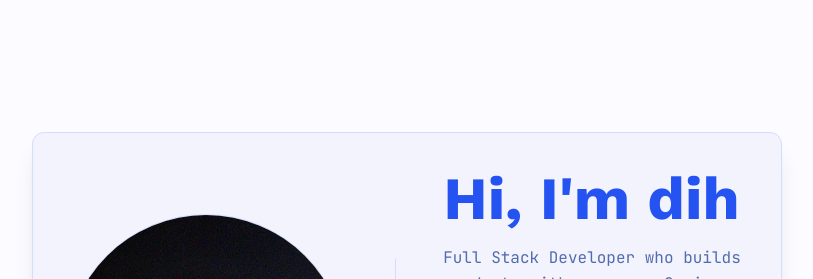
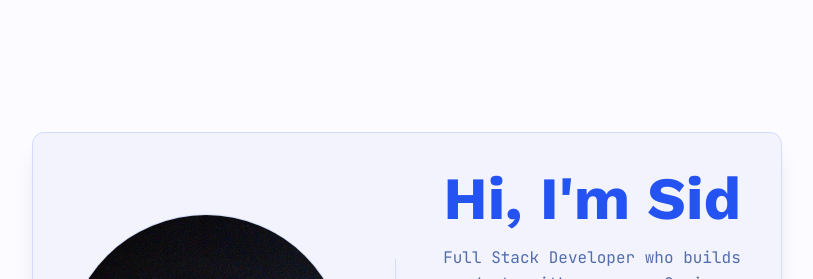
Before and after one commit to SIDDHAARTHAA/portfolio-website, a Next.js app: page / in a window 1280 px wide. Shown: the top 279 px of the page, without its empty margins (233-1046 px from the left). Built offline with nearby package versions, Linux system fonts and the light colour scheme; no server answers; the database is empty.

Commit message:
Refactor Hero component with name update
Updated the Hero component to reflect name change and ensure proper imports.

```diff
--- a/app/components/Hero.tsx
+++ b/app/components/Hero.tsx
@@ -24,7 +24,7 @@ export default function Hero() {
 
                 <div className="flex flex-col justify-between gap-6 pt-1 text-center xl:text-left">
                     <div className="rounded-xl text-pretty">
-                        <h1 className="text-5xl md:text-6xl mb-4 font-bold">Hi, I'm dih</h1>
+                        <h1 className="text-5xl md:text-6xl mb-4 font-bold">Hi, I'm Sid</h1>
                         <p className="text-base md:text leading-relaxed">
                             Full Stack Developer who builds products with purpose. Curious, consistent, and always working on something new. Fast learner, strong focus on backend and end-to-end engineering. If you want to build something real, clean, and cool, connect anytime.
                         </p>
@@ -36,4 +36,5 @@ export default function Hero() {
             </SpotlightCard>
         </div>
     )
+
 }
```
